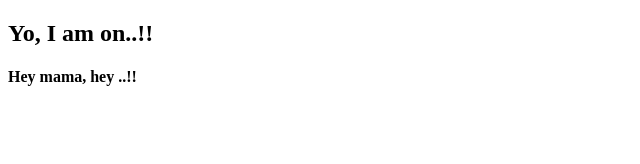
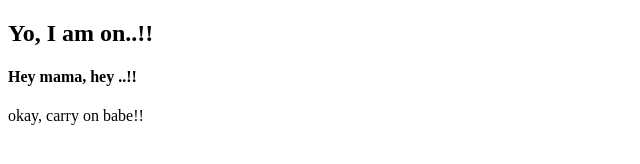
Before and after one commit to ahmadbappy/myFirstWebsite, a plain HTML site: page index.html in a window 1280 px wide. Shown: the whole page, without its empty margins (0-640 px from the left). Drawn offline with Linux system fonts and the light colour scheme.

Commit message:
Update index.html

```diff
--- a/index.html
+++ b/index.html
@@ -10,6 +10,7 @@
 <body>
     <h2> Yo, I am on..!! </h2>
     <h4> Hey mama, hey ..!! </h4>
+    <p> okay, carry on babe!! </p>
 </body>
 
 </html>
```
